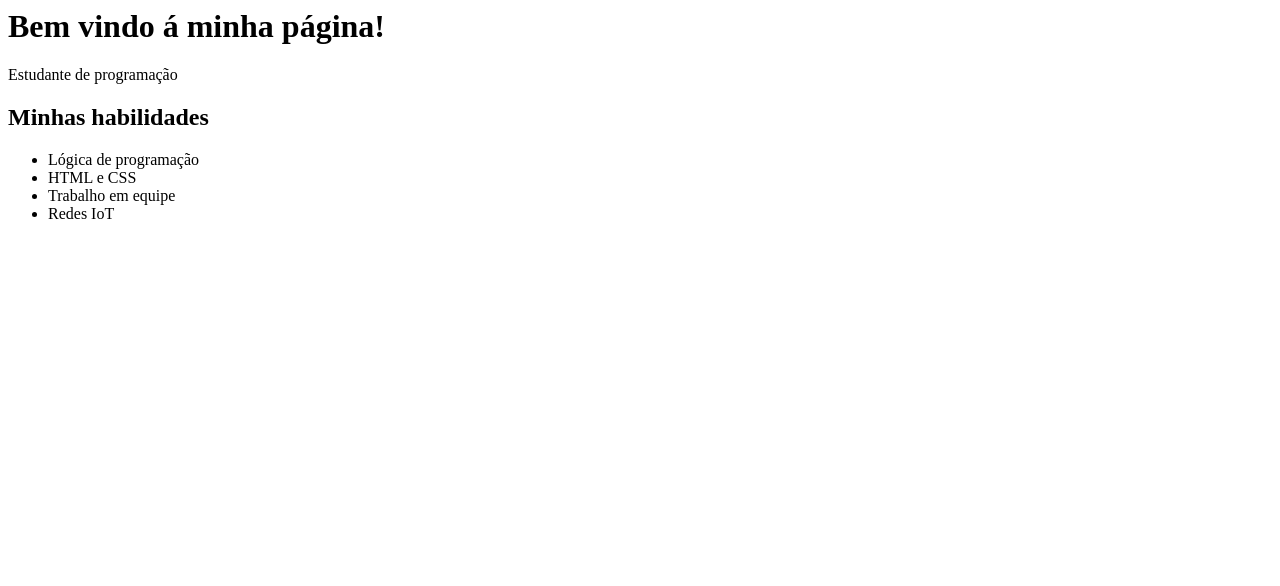
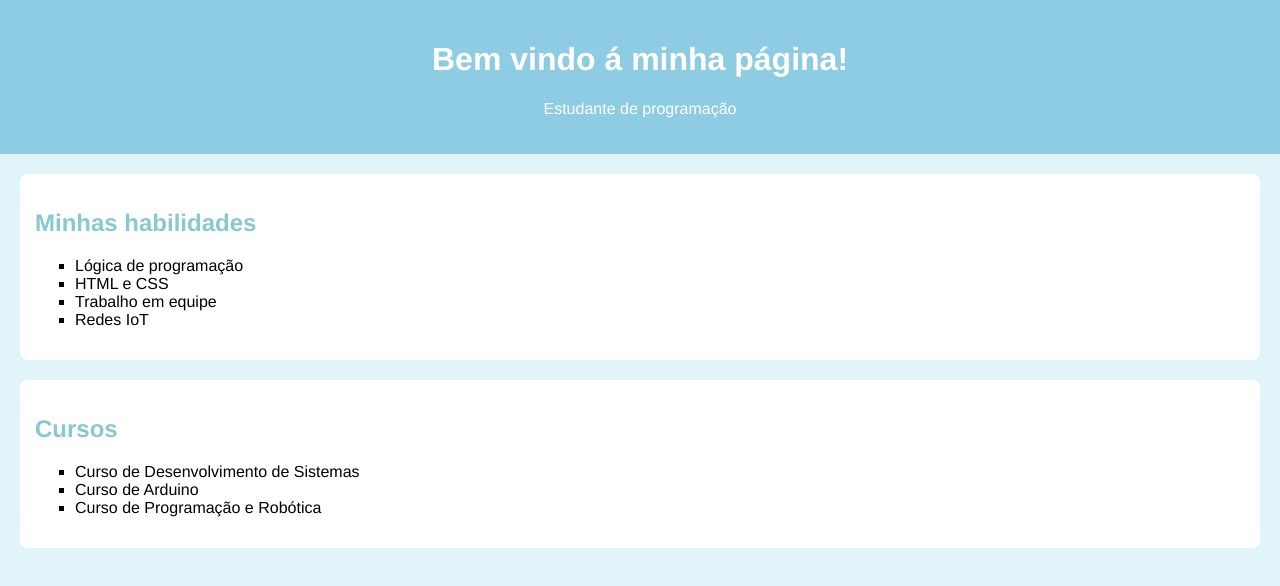
Before and after one commit to Eloizasanrroman/Site, a plain HTML site: page index.html in a window 1280 px wide. Drawn offline with Linux system fonts and the light colour scheme.

Commit message:
Add files via upload

```diff
--- a/index.html
+++ b/index.html
@@ -3,7 +3,38 @@
         <title>Minha página pessoal</title>
     </head>
     <style>
+        body {
+            font-family: 'Franklin Gothic Medium', 'Arial Narrow', Arial, sans-serif;
+            background-color: rgb(224, 244, 250);
+            margin:0;
+            padding: 0;
+        }
 
+        header {
+            background-color: rgb(141, 204, 227);
+            color:rgb(255, 255, 255);
+            padding: 20px;
+            text-align: center;
+        }
+        main {
+            padding: 20px;
+        }
+
+        section {
+            background-color: rgb(255, 255, 255);
+            padding: 15px;
+            margin-bottom: 20px;
+            border: 1px;
+            border-radius: 8px;
+        }
+
+        h2 {
+            color:rgb(136, 200, 209)
+        }
+
+        ul {
+            list-style-type:square;
+        }
     </style>
     <body>
         <header>
@@ -20,6 +51,15 @@
                     <li>Redes IoT</li>
                 </ul>
             </section>
+            <section>
+                <h2>Cursos</h2>
+                <ul>
+                    <li>Curso de Desenvolvimento de Sistemas</li>
+                    <li>Curso de Arduino</li>
+                    <li>Curso de Programação e Robótica</li>
+                </ul>
+            </section>
         </main>
     </body>
+
 </html>
```
